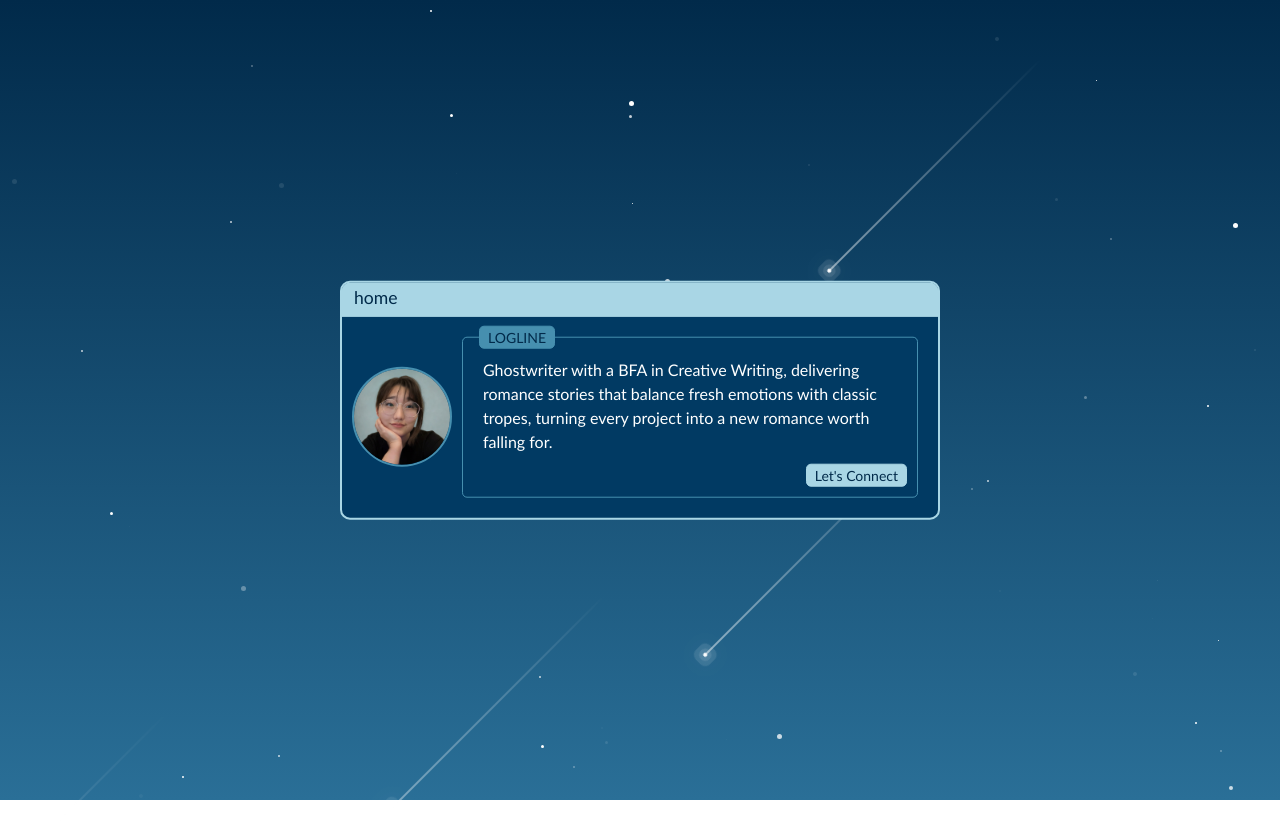
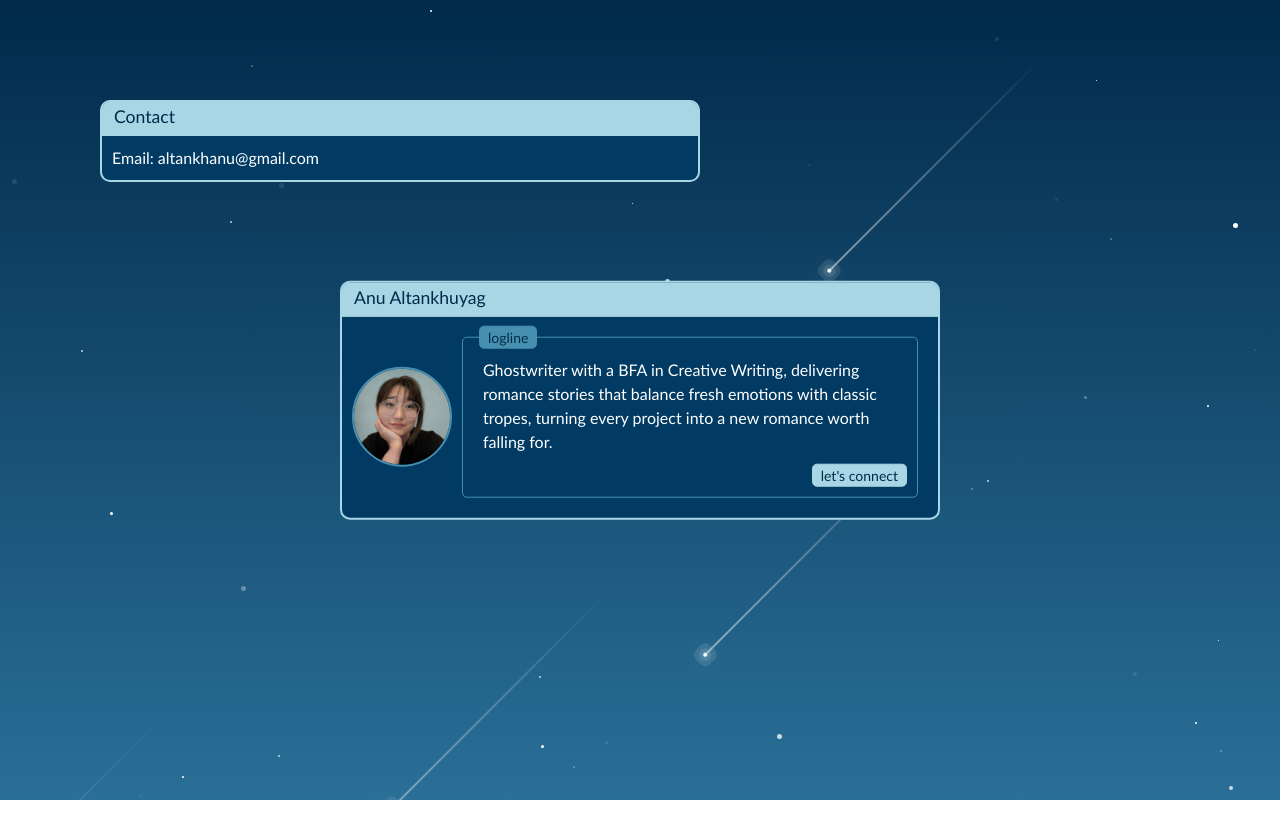
Before and after one commit to lunargravity/anuromance, a Next.js app: page / in a window 1280 px wide. Shown: the top 838 px of the page. Built offline with nearby package versions, Linux system fonts and the light colour scheme.

Commit message:
Added draggable container

```diff
--- a/src/app/global.css
+++ b/src/app/global.css
@@ -38,7 +38,7 @@ body {
 button {
   cursor: pointer;
   font-family: var(--primary-font-family);
-   background-color: var(--color-secondarybackground);
+  background-color: var(--color-secondarybackground);
   padding-left: 0.5rem;
   padding-right: 0.5rem;
   font-size: 0.875rem;
@@ -100,6 +100,34 @@ section {
   justify-content: space-between;
   align-items: center;
   padding: 10px;
+}
+
+.draggable-container {
+  position: absolute;
+  z-index: 100;
+  top: 100px;
+  left: 100px;
+  z-index: 110;
+  width: 80vw;
+  max-width: 600px;
+  overflow: hidden;
+  background-color: var(--color-primarybackground);
+  border-radius: 10px;
+  border: 2px solid var(--color-secondarybackground);
+}
+
+.draggable-header {
+  cursor: move;
+  position: relative;
+  width: 100%;
+  height: 2.1rem;
+  border: 2px solid var(--color-secondarybackground);
+  background-color: var(--color-secondarybackground);
+  justify-content: space-between;
+  padding-left: 10px;
+  font-family: var(--primary-font-family);
+  font-size: 1.1rem;
+  color: var(--color-windowbackground);
 }
 
 /* === HOME BAR SETTINGS === */
@@ -175,3 +203,9 @@ section {
   display: flex;
   justify-self: flex-end;
 }
+
+/* === CONTACT SETTINGS === */
+
+.contact-info {
+  margin: 10px;
+}
--- a/src/app/page.tsx
+++ b/src/app/page.tsx
@@ -31,6 +31,49 @@ type Star = {
   style: React.CSSProperties;
 };
 
+function dragElement(elmnt: HTMLElement) {
+  var pos1 = 0,
+    pos2 = 0,
+    pos3 = 0,
+    pos4 = 0;
+  if (document.getElementById("draggable-header")) {
+    // if present, the header is where you move the DIV from:
+    document.getElementById("draggable-header").onmousedown = dragMouseDown;
+  } else {
+    // otherwise, move the DIV from anywhere inside the DIV:
+    elmnt.onmousedown = dragMouseDown;
+  }
+  function dragMouseDown(e: MouseEvent) {
+    e = e || window.event;
+    e.preventDefault();
+    // get the mouse cursor position at startup:
+    pos3 = e.clientX;
+    pos4 = e.clientY;
+    document.onmouseup = closeDragElement;
+    // call a function whenever the cursor moves:
+    document.onmousemove = elementDrag;
+  }
+
+  function elementDrag(e: MouseEvent) {
+    e = e || window.event;
+    e.preventDefault();
+    // calculate the new cursor position:
+    pos1 = pos3 - e.clientX;
+    pos2 = pos4 - e.clientY;
+    pos3 = e.clientX;
+    pos4 = e.clientY;
+    // set the element's new position:
+    elmnt.style.top = elmnt.offsetTop - pos2 + "px";
+    elmnt.style.left = elmnt.offsetLeft - pos1 + "px";
+  }
+
+  function closeDragElement() {
+    // stop moving when mouse button is released:
+    document.onmouseup = null;
+    document.onmousemove = null;
+  }
+}
+
 export default function Page() {
   const [stars, setStars] = React.useState<Star[]>([]);
   const skyRef = useRef<HTMLDivElement>(null);
@@ -43,6 +86,11 @@ export default function Page() {
       starArr.push(createStar(5, width, height));
     }
     setStars(starArr);
+
+    const container = document.getElementById("draggable-container")!;
+    if (container) {
+      dragElement(container);
+    }
   }, []);
 
   return (
@@ -63,7 +111,7 @@ export default function Page() {
         <span className={styles.shootingStar}></span>
         <div className="mockup-window">
           <div className="home">
-            <div className="bar">home</div>
+            <div className="bar">Anu Altankhuyag</div>
             <div className="first-row">
               <Image
                 src={`${basePath}/profile.jpg`}
@@ -73,15 +121,24 @@ export default function Page() {
                 height={100}
               />
               <div className="custom-container">
-                <p className="logline-label">
-                  LOGLINE
-                </p>
+                <p className="logline-label">logline</p>
                 <div>
-                  <p className="logline">Ghostwriter with a BFA in Creative Writing, delivering romance stories that balance fresh emotions with classic tropes, turning every project into a new romance worth falling for.</p>
-                  <button className="contact">Let&apos;s Connect</button>
+                  <p className="logline">
+                    Ghostwriter with a BFA in Creative Writing, delivering
+                    romance stories that balance fresh emotions with classic
+                    tropes, turning every project into a new romance worth
+                    falling for.
+                  </p>
+                  <button className="contact">let&apos;s connect</button>
                 </div>
               </div>
             </div>
+          </div>
+        </div>
+        <div id="draggable-container" className="draggable-container">
+          <div id="draggable-header" className="draggable-header">Contact</div>
+          <div className="contact-info">
+            <p>Email: altankhanu@gmail.com</p>
           </div>
         </div>
       </section>
```
